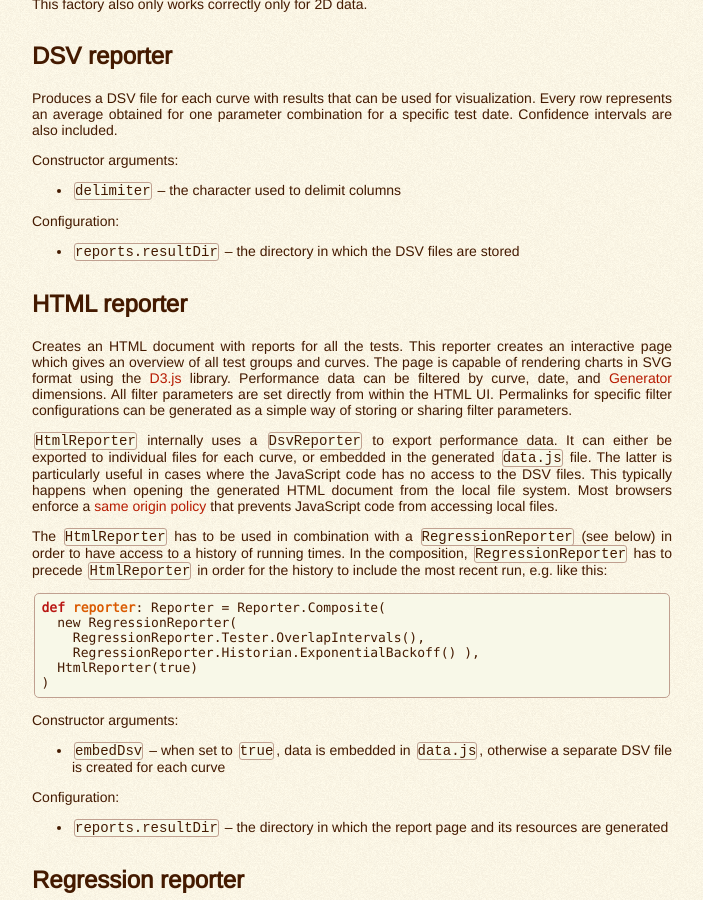
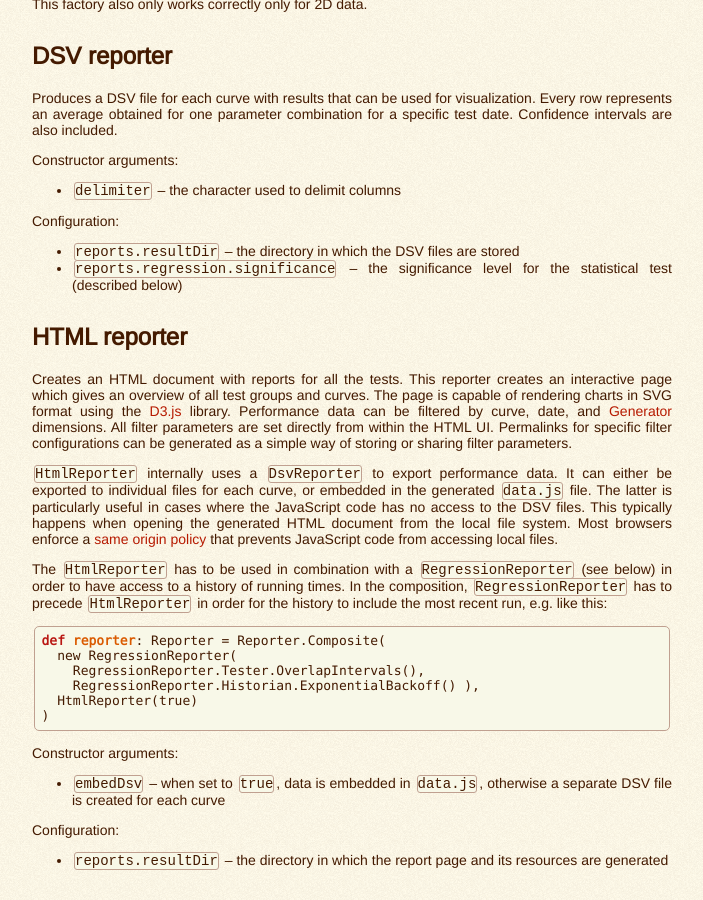
Before and after one commit to scalameter/scalameter, a Jekyll site: the page built from home/gettingstarted/reporters.md, in a window 1280 px wide and 900 px high, scrolled down 1568 px. Shown: the whole window, without its empty margins (138-841 px from the left). Built offline with Jekyll 4.4.1, drawn with Linux system fonts in a browser that asks for light colours.

Commit message:
DsvReporter: Fix missing mention of significance

```diff
--- a/home/gettingstarted/reporters.md
+++ b/home/gettingstarted/reporters.md
@@ -120,6 +120,7 @@ Constructor arguments:
 Configuration:
 
 - `reports.resultDir` -- the directory in which the DSV files are stored
+- `reports.regression.significance` -- the significance level for the statistical test (described below)
 
 
 ## HTML reporter
```
